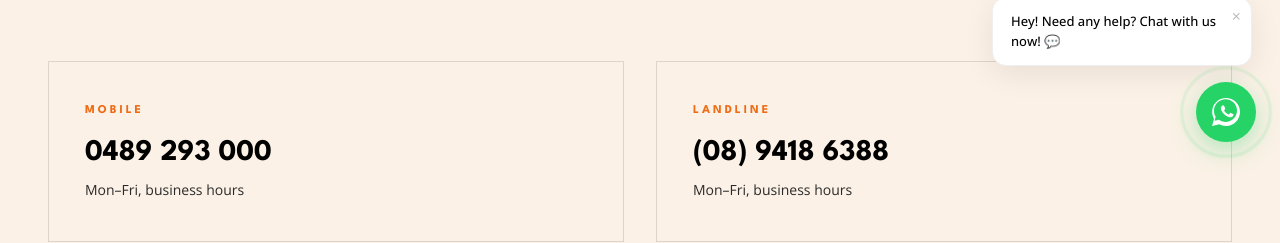
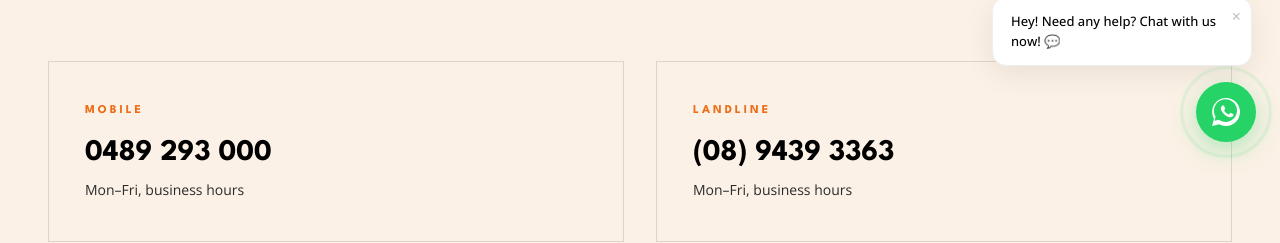
Before and after one commit to imkarthickperumal/valenhealth, a Next.js app in the folder valenhealth/: page /contact in a window 1280 px wide. Shown: the part 634-877 px from the top of the page. Built offline with nearby package versions, Linux system fonts and the light colour scheme.

Commit message:
landline number change

```diff
--- a/valenhealth/app/contact/ContactClient.tsx
+++ b/valenhealth/app/contact/ContactClient.tsx
@@ -70,9 +70,9 @@ export default function ContactClient() {
               <div className="contact-detail-card-value">0489 293 000</div>
               <div className="contact-detail-card-sub">Mon–Fri, business hours</div>
             </a>
-            <a href="tel:0894186388" className="contact-detail-card reveal" onClick={() => trackConversion()}>
+            <a href="tel:0894393363" className="contact-detail-card reveal" onClick={() => trackConversion()}>
               <div className="contact-detail-card-label">Landline</div>
-              <div className="contact-detail-card-value">(08) 9418 6388</div>
+              <div className="contact-detail-card-value">(08) 9439 3363</div>
               <div className="contact-detail-card-sub">Mon–Fri, business hours</div>
             </a>
             <a href="mailto:admin@valenhealth.com.au" className="contact-detail-card reveal">
--- a/valenhealth/components/Footer.tsx
+++ b/valenhealth/components/Footer.tsx
@@ -12,7 +12,7 @@ export default function Footer() {
           </div>
           <div className="sub-footer-meta">Unit 4, 235 Rockingham Road, Spearwood WA 6163</div>
           <div className="sub-footer-meta">
-            Phone: <a href="tel:0489293000" style={{ color: "inherit", textDecoration: "none" }}>0489 293 000</a> | <a href="tel:0894186388" style={{ color: "inherit", textDecoration: "none" }}>(08) 9418 6388</a>
+            Phone: <a href="tel:0489293000" style={{ color: "inherit", textDecoration: "none" }}>0489 293 000</a> | <a href="tel:0894393363" style={{ color: "inherit", textDecoration: "none" }}>(08) 9439 3363</a>
           </div>
           <div className="sub-footer-meta">© Valen Health · Vitality And Longevity Exercise Network</div>
         </div>
--- a/valenhealth/components/HomeFooter.tsx
+++ b/valenhealth/components/HomeFooter.tsx
@@ -52,7 +52,7 @@ export default function HomeFooter() {
           </div>
           <div className="home-footer-phones">
             <div><a href="tel:0489293000" onClick={() => trackConversion()} style={{ color: "inherit", textDecoration: "none" }}>0489 293 000</a></div>
-            <div><a href="tel:0894186388" onClick={() => trackConversion()} style={{ color: "inherit", textDecoration: "none" }}>(08) 9418 6388</a></div>
+            <div><a href="tel:0894393363" onClick={() => trackConversion()} style={{ color: "inherit", textDecoration: "none" }}>(08) 9439 3363</a></div>
           </div>
         </div>
       </div>
```
